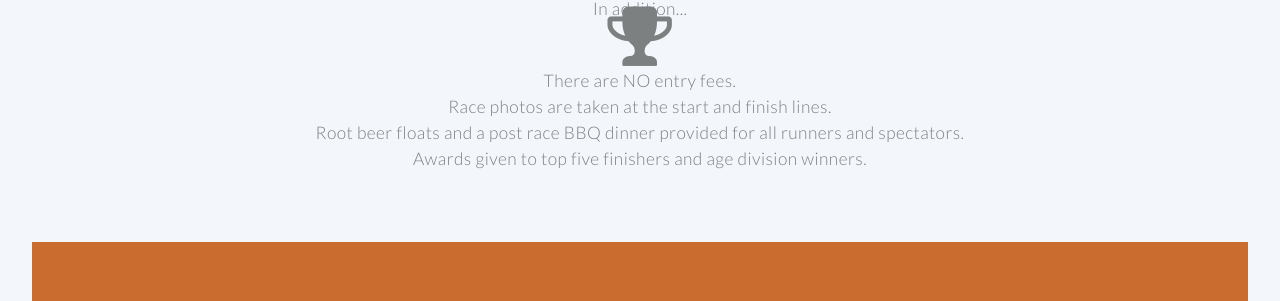
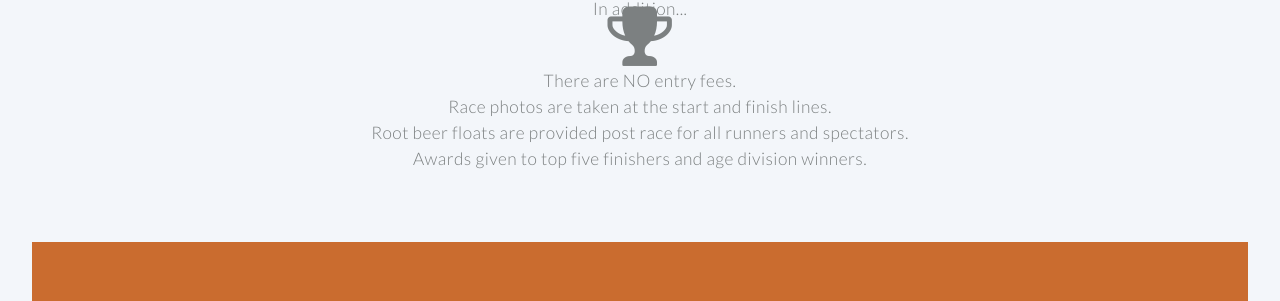
Before and after one commit to benhansen-io/HighFives5k, a Jekyll site: the page built from index.html, in a window 1280 px wide and 900 px high, scrolled down 1230 px. Shown: the part 138-439 px from the top of the window. Built offline with Jekyll 4.4.1, drawn with Linux system fonts in a browser that asks for light colours; some of the changed text lies outside the part shown.

Commit message:
Remove dinner

```diff
--- a/index.html
+++ b/index.html
@@ -59,7 +59,7 @@ high avenues of <strong>Salt Lake City</strong>.</p>
 					<ul>
 					<li>There are NO entry fees.</li>
 					<li>Race photos are taken at the start and finish lines.</li>
-					<li>Root beer floats and a post race BBQ dinner provided for all runners and spectators.</li>
+					<li>Root beer floats are provided post race for all runners and spectators.</li>
 					<li>Awards given to top five finishers and age division winners.</li>
 					<!--<li>Finishers medallions given to all who finish in under 55 minutes.</li>-->
 					</ul>
@@ -146,7 +146,7 @@ high avenues of <strong>Salt Lake City</strong>.</p>
                         <li>Finish Line Tag Remover</li>
                         <li>Finish Line Race Recorders (2)</li>
                         <li>Finish Line Medallion Providers (2)</li>
-                        <li>Post Race Dinner (many helpers wanted)</li>
+                        <li>Post Race Root Beer Floats (many helpers wanted)</li>
                         </ol>
                         </div>
 
```
